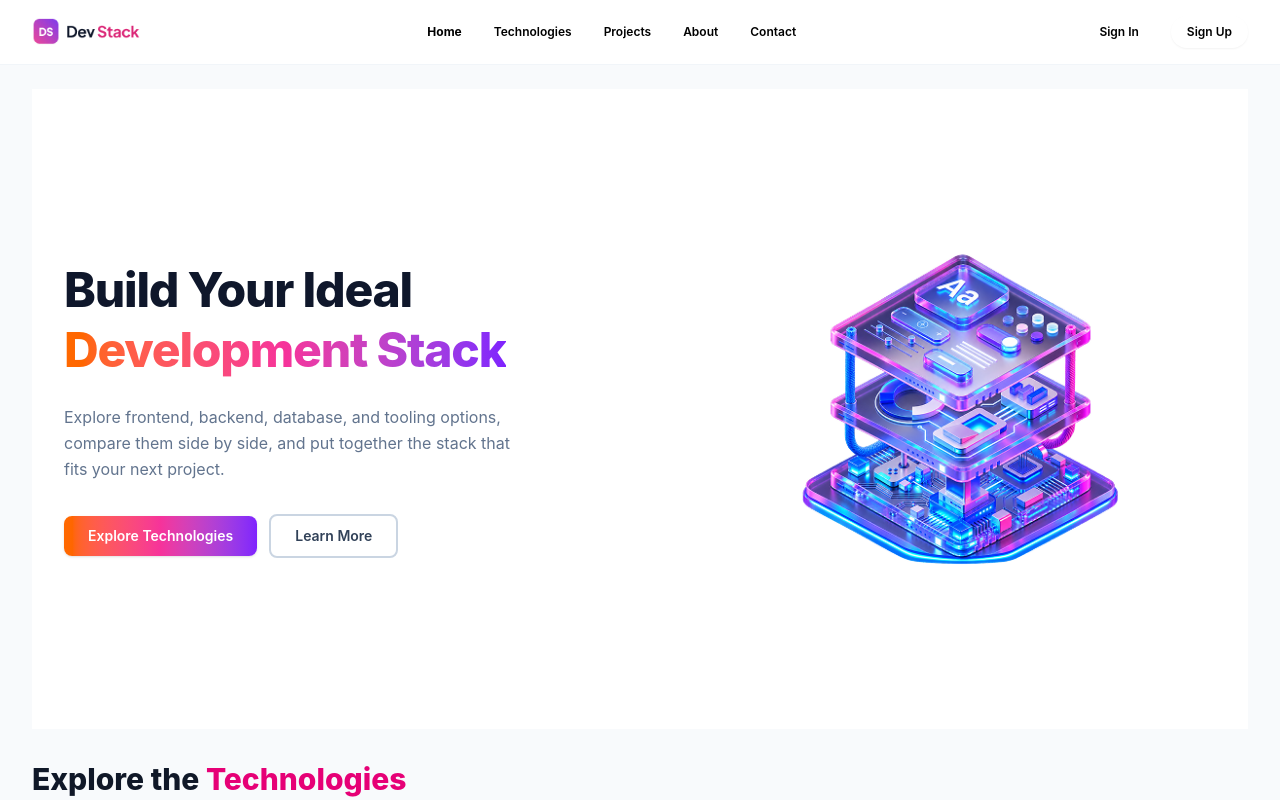
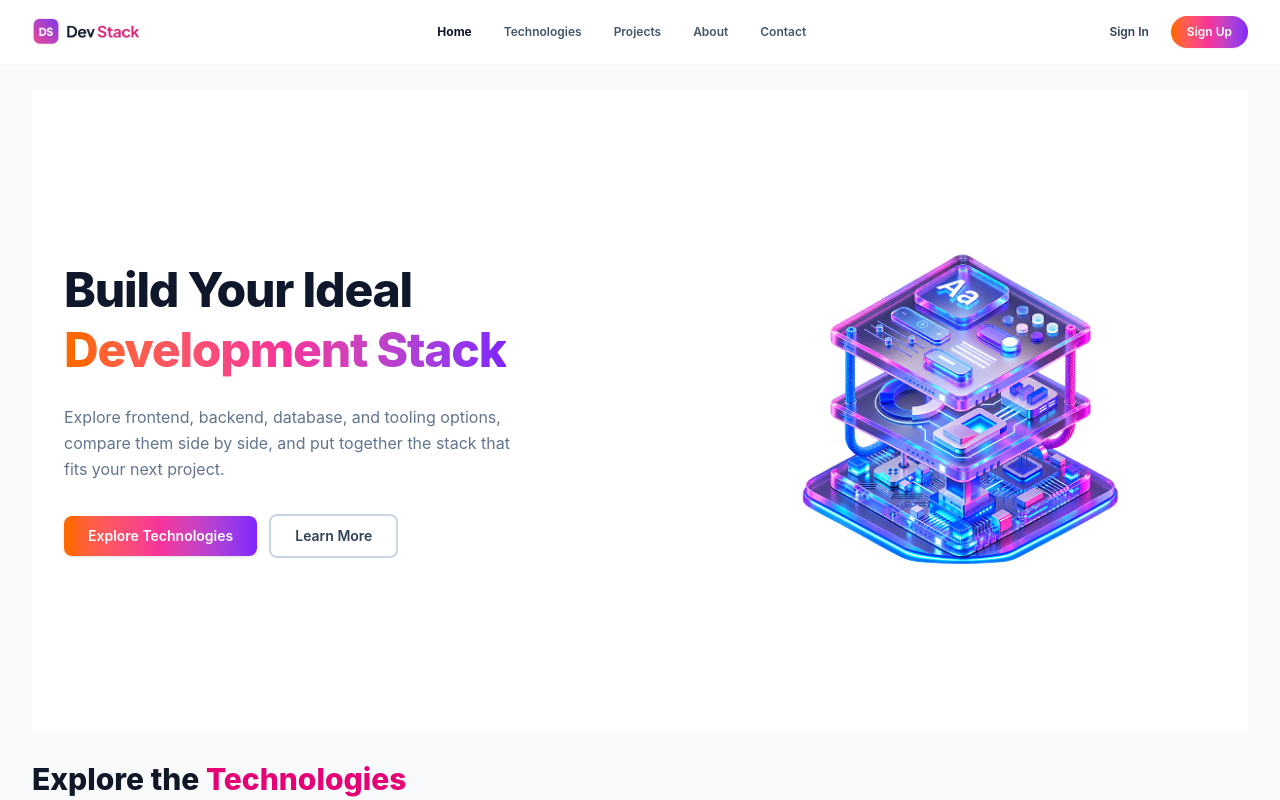
Before and after one commit to sabbir84552-web/Dev-stack, a React (Vite) app: page / in a window 1280 px wide. Shown: the top 800 px of the page. Built offline with nearby package versions, Linux system fonts and the light colour scheme.

Commit message:
fixed navbar buttons and mobile alignment

```diff
--- a/src/components/Nevebar.jsx
+++ b/src/components/Nevebar.jsx
@@ -1,4 +1,4 @@
-import { useState } from "react";
+import React, { useState } from "react";
 import logoImg from "../assets/logo-text.png";
 
 export default function Nevebar() {
@@ -7,10 +7,14 @@ export default function Nevebar() {
   return (
     <header className="bg-white border-b border-slate-100 sticky top-0 z-50">
       <div className="max-w-7xl mx-auto px-4 sm:px-6 lg:px-8 h-16 flex items-center justify-between">
-        {/* Mobile Hamburger Menu Icon (Mobile View-e dekhabe) */}
+
+        {/* Left Section: Mobile Hamburger Icon / Desktop Brand Logo */}
+        <div className="flex items-center">
+          {/* Mobile Hamburger Menu Icon (Left on mobile) */}
           <button
             onClick={() => setIsOpen(!isOpen)}
             className="md:hidden p-1.5 text-slate-600 hover:text-slate-900 focus:outline-none"
+            aria-label="Toggle Menu"
           >
             <svg
               className="w-6 h-6"
@@ -36,45 +40,59 @@ export default function Nevebar() {
             </svg>
           </button>
 
-        {/* Brand Logo */}
-        <div className="flex items-center">
+          {/* Desktop Brand Logo (Left on desktop) */}
+          <div className="hidden md:flex items-center gap-2">
             <img
               src={logoImg}
-            alt="DevStack Logo"
-            className="h-6 sm:h-7 w-auto object-contain"
+              alt="Dev Stack Logo"
+              className="h-7 w-auto object-contain"
+            />
+          </div>
+        </div>
+
+        {/* Center Section: Mobile Brand Logo / Desktop Nav Links */}
+        {/* Mobile Logo (Center on mobile) */}
+        <div className="md:hidden flex items-center">
+          <img
+            src={logoImg}
+            alt="Dev Stack Logo"
+            className="h-6 w-auto object-contain"
           />
         </div>
 
-        {/* Desktop Nav Links */}
-        <nav className="hidden md:flex items-center gap-8 text-xs font-semibold">
-          <a href="#" className="hover:text-pink-500 font-bold">
+        {/* Desktop Nav Links (Center on desktop) */}
+        <nav className="hidden md:flex items-center gap-8 text-xs font-semibold text-slate-600">
+          <a href="#" className="hover:text-pink-600 font-bold text-slate-900 transition-colors">
             Home
           </a>
-          <a href="#" className="hover:text-pink-500 transition">
+          <a href="#technologies" className="hover:text-pink-600 transition-colors">
             Technologies
           </a>
-          <a href="#" className="hover:text-pink-500 transition">
+          <a href="#" className="hover:text-pink-600 transition-colors">
             Projects
           </a>
-          <a href="#" className="hover:text-pink-500 transition">
+          <a href="#" className="hover:text-pink-600 transition-colors">
             About
           </a>
-          <a href="#" className="hover:text-pink-500 transition">
+          <a href="#" className="hover:text-pink-600 transition-colors">
             Contact
           </a>
         </nav>
 
-        {/* Auth Buttons */}
-        <div className="flex items-center gap-3 sm:gap-4 text-xs font-semibold ">
+        {/* Right Section: Auth Buttons (Sign In Text + Sign Up Pill) */}
+        <div className="flex items-center gap-3 sm:gap-4 text-xs font-semibold">
+          {/* Sign In: Text Button */}
           <a
             href="#"
-            className=" hover:bg-pink-500 px-4 py-2 rounded-full transition shadow-x hover:text-white"
+            className="text-slate-700 hover:text-pink-600 transition-colors px-1.5 py-1"
           >
             Sign In
           </a>
+
+          {/* Sign Up: Filled Pill Button */}
           <a
             href="#"
-            className=" hover:bg-pink-500 px-4 py-2 rounded-full transition shadow-xs hover:text-white"
+            className="bg-gradient-to-r from-orange-500 via-pink-500 to-violet-600 text-white px-4 py-2 rounded-full hover:opacity-90 transition-all shadow-xs"
           >
             Sign Up
           </a>
@@ -84,19 +102,19 @@ export default function Nevebar() {
       {/* Mobile Nav Menu Dropdown */}
       {isOpen && (
         <div className="md:hidden border-t border-slate-100 bg-white px-4 pt-3 pb-4 space-y-2 text-xs font-medium">
-          <a href="#" className="block text-slate-600 hover:text-pink-500  py-1">
+          <a href="#" className="block text-slate-900 font-semibold hover:text-pink-600 py-1">
             Home
           </a>
-          <a href="#" className="block text-slate-600 hover:text-pink-500 py-1">
+          <a href="#technologies" className="block text-slate-600 hover:text-pink-600 py-1">
             Technologies
           </a>
-          <a href="#" className="block text-slate-600 hover:text-pink-500 py-1">
+          <a href="#" className="block text-slate-600 hover:text-pink-600 py-1">
             Projects
           </a>
-          <a href="#" className="block text-slate-600 hover:text-pink-500 py-1">
+          <a href="#" className="block text-slate-600 hover:text-pink-600 py-1">
             About
           </a>
-          <a href="#" className="block text-slate-600 hover:text-pink-500 py-1">
+          <a href="#" className="block text-slate-600 hover:text-pink-600 py-1">
             Contact
           </a>
         </div>
```
Lines whose indentation alone changed are shown as unchanged.
